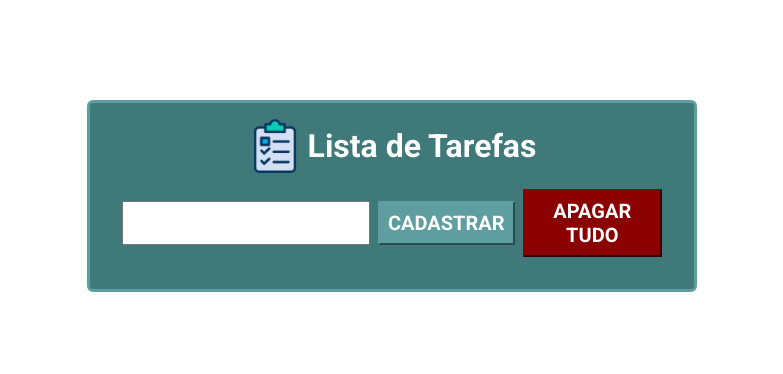
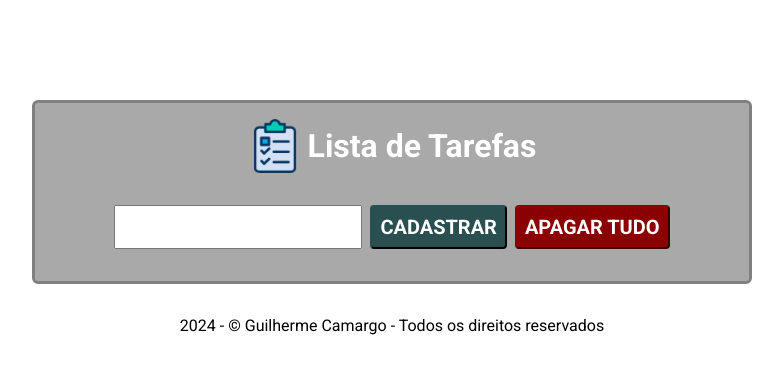
Before and after one commit to guicamargo19/lista_de_tarefas, a plain HTML site: page index.html in a window 1280 px wide. Shown: the whole page, without its empty margins (248-1031 px from the left). Drawn offline with nearby package versions, Linux system fonts and the light colour scheme.

Commit message:
Atualizado README.md

```diff
--- a/index.html
+++ b/index.html
@@ -3,6 +3,7 @@
 <head>
     <meta charset="UTF-8">
     <meta name="viewport" content="width=device-width, initial-scale=1.0">
+    <link rel="shortcut icon" href="assets/favicon.ico" type="image/x-icon">
     <title>Lista de Tarefas</title>
     <link rel="preconnect" href="https://fonts.googleapis.com">
     <link rel="preconnect" href="https://fonts.gstatic.com" crossorigin>
@@ -12,7 +13,7 @@
 <body>
     <div class="container">
         <header>
-            <img src="./img/lista.png" alt="Emoji de uma lista">
+            <img src="./assets/lista.png" alt="Emoji de uma lista">
             <h1>Lista de Tarefas</h1>
         </header>
 
@@ -25,6 +26,13 @@
             <li><a></a></li>
         </ul>
     </div>
+    <footer>
+        <div>
+            <p>
+                2024 - &copy; Guilherme Camargo - Todos os direitos reservados
+            </p>
+        </div>
+    </footer>
     <script src="https://code.jquery.com/jquery-3.7.1.min.js"></script>
     <script src="./main.js"></script>
 </body>
--- a/style.css
+++ b/style.css
@@ -6,14 +6,14 @@
 }
 
 .container {
-    max-width: 610px;
+    max-width: 720px;
     margin: 0 auto;
     width: 100%;
     border-radius: 6px;
-    background-color:rgb(64, 121, 121);
+    background-color: darkgray;
     padding: 16px;
     margin-top: 100px;
-    border: 3px solid cadetblue;
+    border: 3px solid gray;
 }
 
 .container h1 {
@@ -25,6 +25,7 @@ header {
     display: flex;
     justify-content: center;
     align-items: center;
+    padding-bottom: 16px;
 }
 
 header img {
@@ -56,12 +57,14 @@ form button {
     padding: 8px;
     margin-left: 8px;
     color: #fff;
-    background-color: cadetblue;
-    border-color: cadetblue;
+    background-color: rgb(41, 79, 81);
+    border-color: rgb(41, 79, 81);
+    border-radius: 4px;
 }
 
 form button:hover {
-    background-color: rgb(41, 79, 81);
+    background-color: cadetblue;
+    border-color: cadetblue;
 }
 
 form #apagar {
@@ -102,3 +105,11 @@ ul li a:hover {
     text-decoration: line-through;
     color: #000;
 }
+
+footer {
+    display: flex;
+    align-items: center;
+    justify-content: center;
+    padding: 16px 0;
+    margin-top: 16px;
+}
```
Also changed, not shown: assets/favicon.ico (added), assets/lista.png (renamed from img/lista.png), assets/tarefas.png (added), 5 other files.
